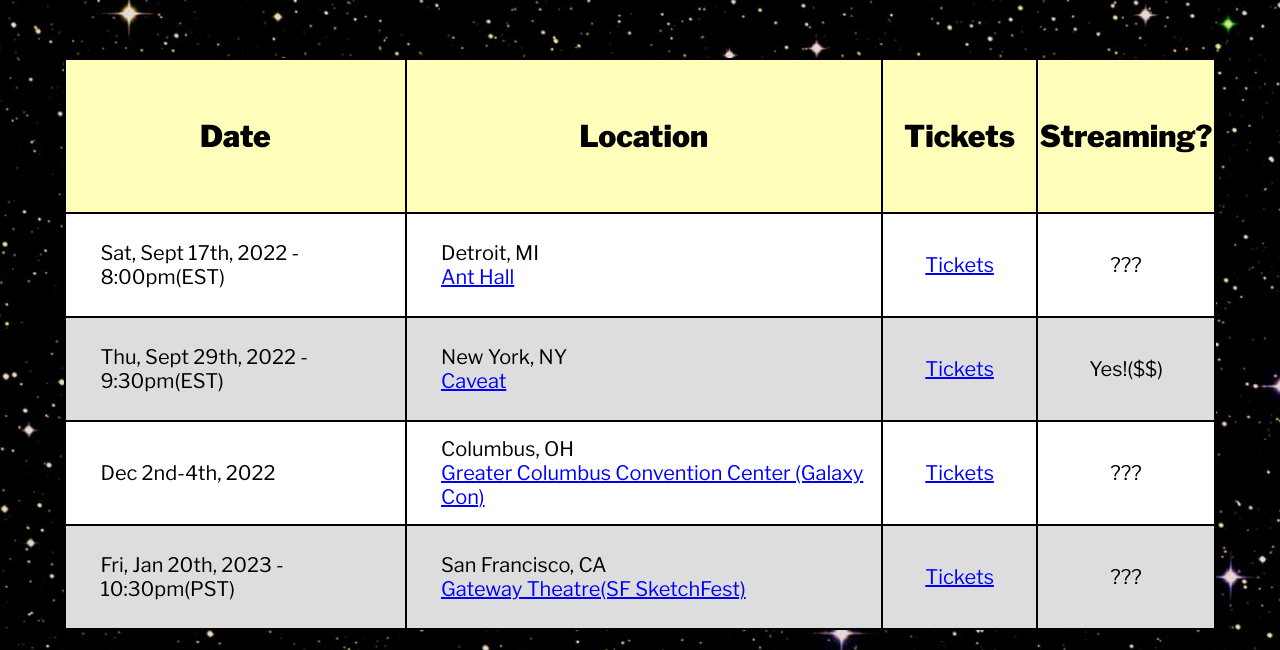
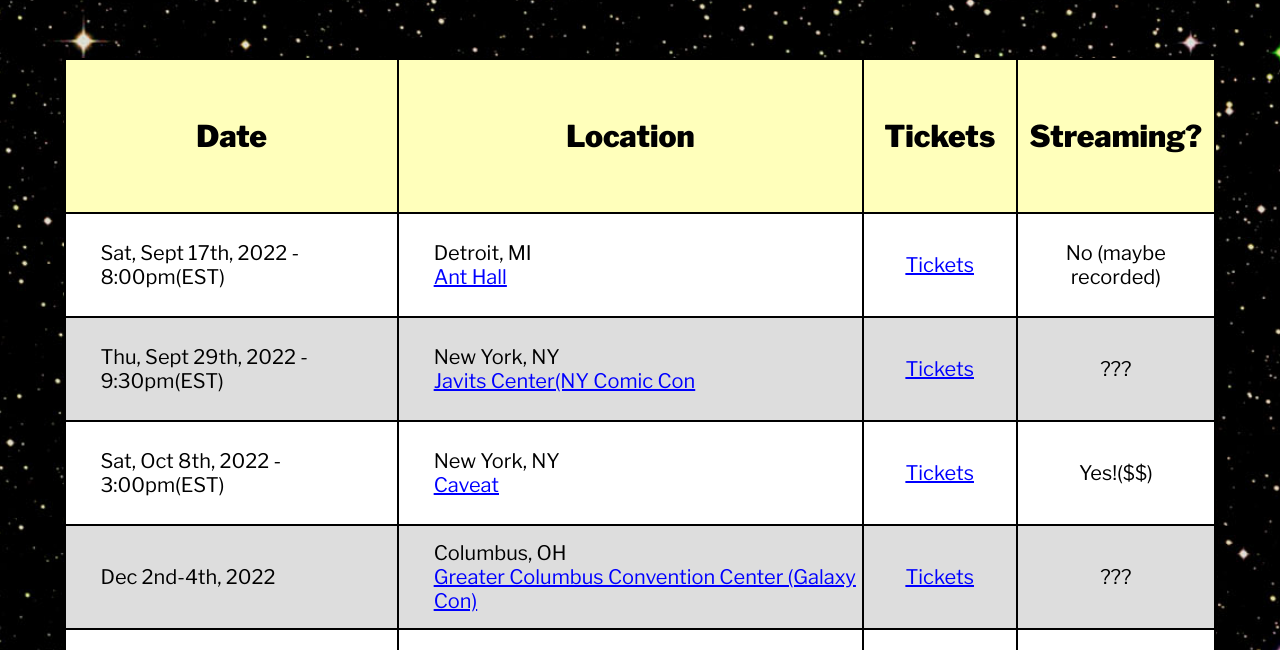
Before and after one commit to blinkityblank/UpcomingGLTS, a plain HTML site: page index.html in a window 1280 px wide. Shown: the part 296-946 px from the top of the page. Drawn offline with nearby package versions, Linux system fonts and the light colour scheme.

Commit message:
added NYCC show

```diff
--- a/index.html
+++ b/index.html
@@ -53,10 +53,16 @@
                 <td style="text-align:left; padding-left: 3%;">Sat, Sept 17th, 2022 - 8:00pm(EST)</td>
                 <td style="text-align:left; padding-left: 3%;">Detroit, MI<br/><a target="_blank" href="https://www.planetant.com/">Ant Hall</a></td>
                 <td><a target="_blank" href="https://www.planetant.com/events/georgelucastalkshow">Tickets</a></td>
-                <td>???</td>
+                <td>No (maybe recorded)</td>
               </tr>
             <tr>
                 <td style="text-align:left; padding-left: 3%;">Thu, Sept 29th, 2022 - 9:30pm(EST)</td>
+                <td style="text-align:left; padding-left: 3%;">New York, NY<br/><a target="_blank" href="https://goo.gl/maps/BT5GmjpvW1zafya77">Javits Center(NY Comic Con</a></td>
+                <td><a target="_blank" href="https://www.newyorkcomiccon.com/">Tickets</a></td>
+                <td>???</td>
+              </tr>
+              <tr>
+                <td style="text-align:left; padding-left: 3%;">Sat, Oct 8th, 2022 - 3:00pm(EST)</td>
                 <td style="text-align:left; padding-left: 3%;">New York, NY<br/><a target="_blank" href="http://caveat.nyc/">Caveat</a></td>
                 <td><a target="_blank" href="https://caveat.nyc/series/the-george-lucas-talk-show/">Tickets</a></td>
                 <td>Yes!($$)</td>
```
